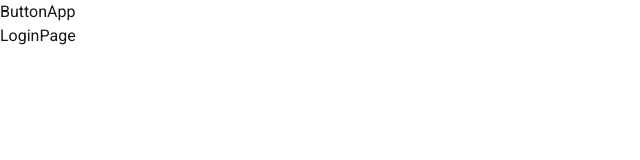
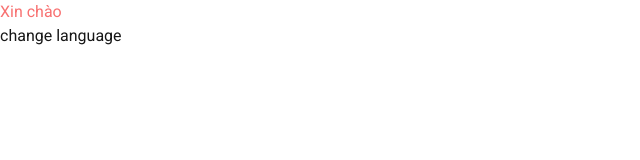
Before and after one commit to hoangminhan/ssoc-next, a Next.js app: page /login in a window 1280 px wide. Shown: the top 160 px of the page, without its empty margins (0-640 px from the left). Built offline with nearby package versions, Linux system fonts and the light colour scheme.

Commit message:
add context,translation

```diff
--- a/eslint.config.mjs
+++ b/eslint.config.mjs
@@ -21,6 +21,8 @@ const eslintConfig = [
       '@typescript-eslint/no-unused-vars': 'warn',
       '@typescript-eslint/no-empty-object-type': 'warn',
       'prettier/prettier': 'off',
+      // 'no-unused-expressions': 'off',
+      // '@typescript-eslint/no-unused-expressions': 'off',
     },
   }),
 ];
--- a/src/app/(marketing)/about-ssoc/page.tsx
+++ b/src/app/(marketing)/about-ssoc/page.tsx
@@ -1,14 +1,8 @@
 import React from 'react';
 
-type Props = {
-  infoWeb: string;
-};
-
-const AboutSSOC = ({ infoWeb }: Props) => {
-  const a = 123;
+const AboutSSOC = () => {
   return (
     <div>
-      {infoWeb}
       <p>about ssoc</p>
     </div>
   );
--- a/src/app/layout.tsx
+++ b/src/app/layout.tsx
@@ -1,7 +1,7 @@
 import type { Metadata } from 'next';
-import ButtonApp from '@components/ui/button';
 import '../styles/globals.css';
 import { robotoSans } from '@utils/fonts';
+import RootProvider from './provider';
 
 export const metadata: Metadata = {
   title: 'Create Next App',
@@ -17,8 +17,7 @@ export default function RootLayout({
     <html lang="en">
       <body className={`${robotoSans.variable}  antialiased`}>
         <main className="font-roboto-sans">
-          <ButtonApp />
-          {children}
+          <RootProvider>{children}</RootProvider>
         </main>
       </body>
     </html>
--- a/src/app/login/page.tsx
+++ b/src/app/login/page.tsx
@@ -1,5 +1,20 @@
+'use client';
+import ButtonApp from '@components/ui/button';
+import { useAppContext } from '@hooks/use-app-context';
 import React from 'react';
 
 export default function LoginPage() {
-  return <div>LoginPage</div>;
+  const { locale, handleChangeLocale } = useAppContext();
+  return (
+    <div>
+      <ButtonApp />
+      <button
+        onClick={() => {
+          handleChangeLocale(locale === 'vi' ? 'en' : 'vi');
+        }}
+      >
+        change language
+      </button>
+    </div>
+  );
 }
--- /dev/null
+++ b/src/app/provider/index.tsx
@@ -0,0 +1,10 @@
+'use client';
+import { AppProvide } from 'context/context-app';
+
+type IRootProvider = {
+  children: React.ReactNode;
+};
+
+export default function RootProvider({ children }: IRootProvider) {
+  return <AppProvide>{children}</AppProvide>;
+}
--- a/src/components/ui/button.tsx
+++ b/src/components/ui/button.tsx
@@ -1,5 +1,8 @@
+'use client';
+import { useTranslation } from '@hooks/use-translate';
 import React from 'react';
 
 export default function ButtonApp() {
-  return <div>ButtonApp</div>;
+  const { t } = useTranslation();
+  return <div className="text-red-400">{t('hello')}</div>;
 }
--- /dev/null
+++ b/src/context/context-app.tsx
@@ -0,0 +1,52 @@
+import { createContext, useState } from 'react';
+import type { AppLocale } from 'types/commons';
+interface IContextApp {
+  locale: AppLocale;
+  isAuthenticated: boolean;
+  handleChangeLocale: (locale: AppLocale) => void;
+  setAuthenticated: (authenticated: boolean) => void;
+}
+
+// create defaul values
+const defaultValues: IContextApp = {
+  locale: 'vi',
+  isAuthenticated: false,
+  handleChangeLocale: () => {},
+  setAuthenticated: () => {},
+};
+
+// create context
+export const AppContext = createContext<IContextApp>(defaultValues);
+
+// create a provide component
+
+interface IAppProviderProp {
+  children: React.ReactNode;
+}
+export const AppProvide = ({ children }: IAppProviderProp) => {
+  const [locale, setLocale] = useState<AppLocale>(() => {
+    const currentLocale = localStorage.getItem('locale');
+    if (currentLocale === 'vi' || currentLocale === 'en') {
+      return currentLocale;
+    } else {
+      return defaultValues.locale;
+    }
+  });
+  const [isAuthenticated, setAuthenticated] = useState(false);
+  const handleChangeLocale = (newLocale: AppLocale) => {
+    setLocale(newLocale);
+    localStorage.setItem('locale', newLocale);
+  };
+  return (
+    <AppContext.Provider
+      value={{
+        locale,
+        handleChangeLocale,
+        isAuthenticated,
+        setAuthenticated,
+      }}
+    >
+      {children}
+    </AppContext.Provider>
+  );
+};
--- /dev/null
+++ b/src/hooks/use-app-context.ts
@@ -0,0 +1,10 @@
+import { AppContext } from 'context/context-app';
+import { useContext } from 'react';
+
+export const useAppContext = () => {
+  const contextData = useContext(AppContext);
+  if (!contextData) {
+    throw new Error('useAppContext must be used within an AppProvider');
+  }
+  return contextData;
+};
--- /dev/null
+++ b/src/hooks/use-translate.ts
@@ -0,0 +1,15 @@
+import { useEffect, useState } from 'react';
+import { useAppContext } from './use-app-context';
+import { translations } from 'translations';
+
+export const useTranslation = () => {
+  const { locale } = useAppContext();
+  const [translation, setTranslation] = useState(translations[locale]);
+  useEffect(() => {
+    console.log({ locale });
+    setTranslation(translations[locale]);
+  }, [locale]);
+
+  const t = (key: string) => translation[key];
+  return { t };
+};
--- a/src/styles/globals.css
+++ b/src/styles/globals.css
@@ -3,9 +3,9 @@
 @tailwind utilities;
 
 :root {
+  --primary-color: '#19ac2b';
   --background: #ffffff;
   --foreground: #171717;
-  --primary-color: red;
 }
 
 @media (prefers-color-scheme: dark) {
--- /dev/null
+++ b/src/translations.ts
@@ -0,0 +1,17 @@
+import type { AppLocale } from 'types/commons';
+
+type ITranslations = {
+  [key in AppLocale]: {
+    [key: string]: string;
+  };
+};
+export const translations: ITranslations = {
+  en: {
+    hello: 'Hello',
+    goodbye: 'Goodbye',
+  },
+  vi: {
+    hello: 'Xin chào',
+    goodbye: 'Tạm biệt',
+  },
+};
--- /dev/null
+++ b/src/types/commons.ts
@@ -0,0 +1 @@
+export type AppLocale = 'en' | 'vi';
```
